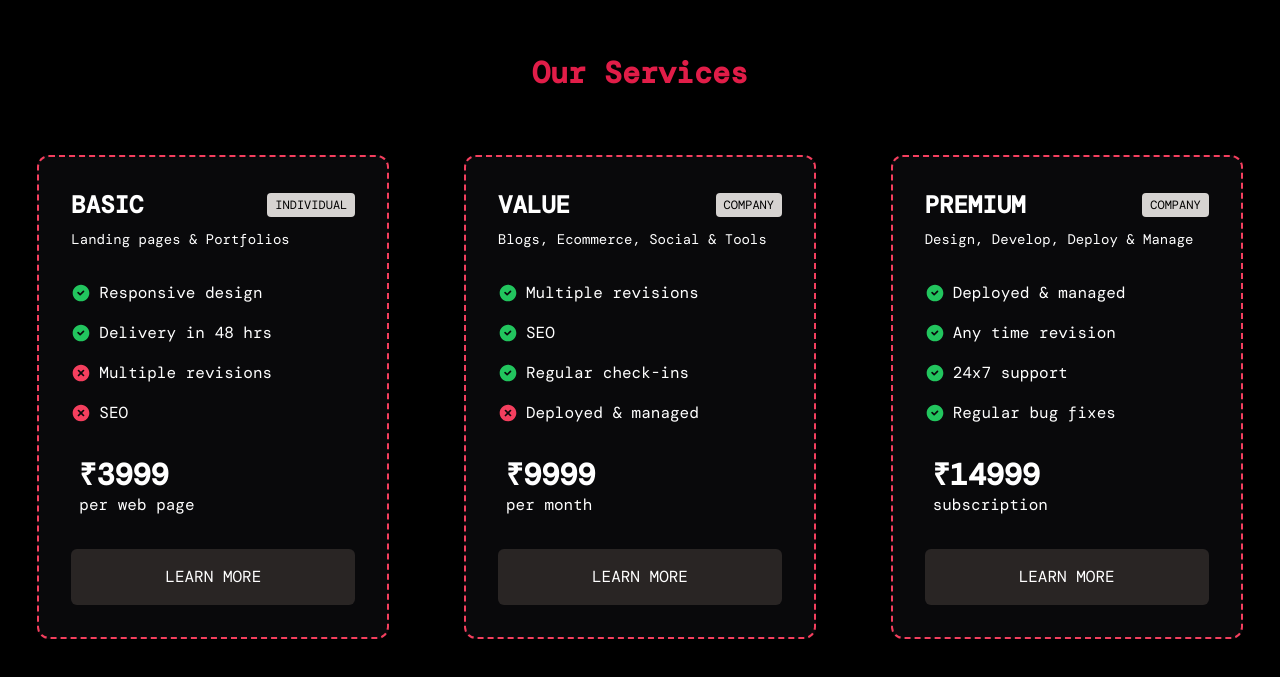
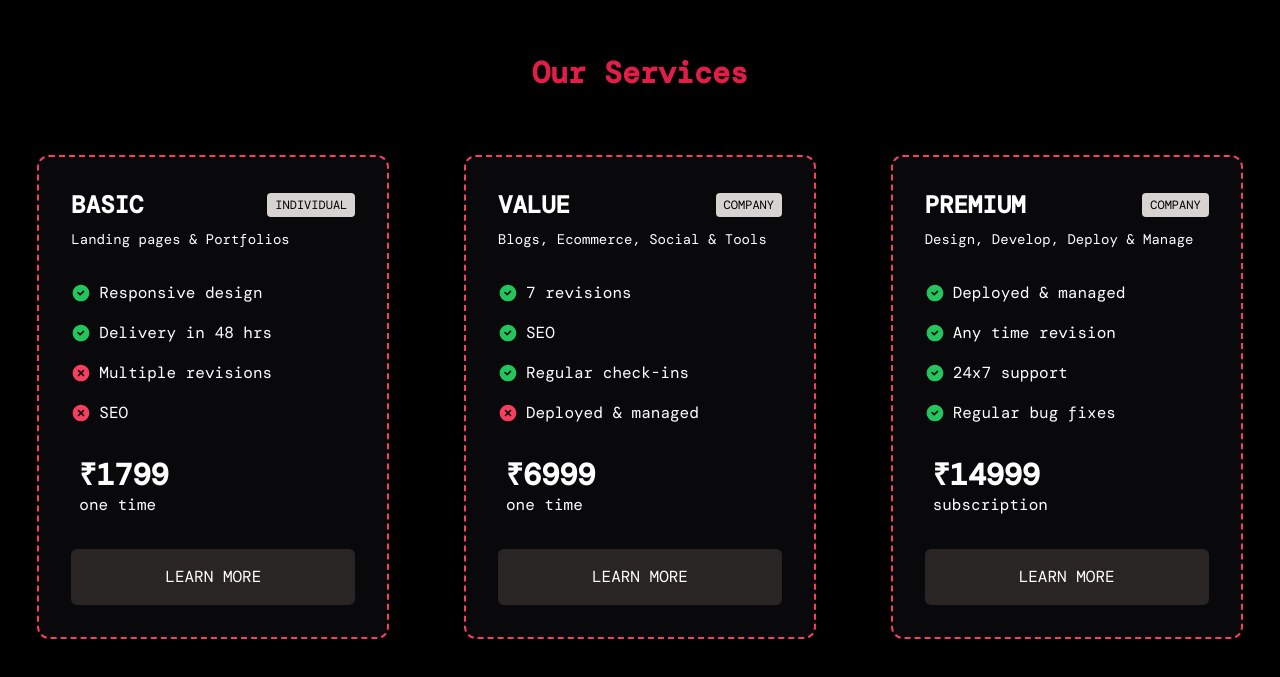
Before and after one commit to AkshatJha21/akshat-pvt, a Next.js app in the folder akshat-pvt/: page / in a window 1280 px wide. Shown: the part 3901-4578 px from the top of the page. Built offline with nearby package versions, Linux system fonts and the light colour scheme; a web font is replaced by a local one.

Commit message:
First commit

```diff
--- a/akshat-pvt/components/Home/Services.tsx
+++ b/akshat-pvt/components/Home/Services.tsx
@@ -32,8 +32,8 @@ const Services = () => {
                         icon: false
                     },
                 ]}
-                price={3999}
-                model='per web page'
+                price={1799}
+                model='one time'
             />
             <PlanCard
                 title='Value'
@@ -42,7 +42,7 @@ const Services = () => {
                 offers={[
                     {
                         id: 1,
-                        offer: 'Multiple revisions',
+                        offer: '7 revisions',
                         icon: true
                     },
                     {
@@ -61,8 +61,8 @@ const Services = () => {
                         icon: false
                     },
                 ]}
-                price={9999}
-                model='per month'
+                price={6999}
+                model='one time'
             />
             <PlanCard
                 title='Premium'
```
